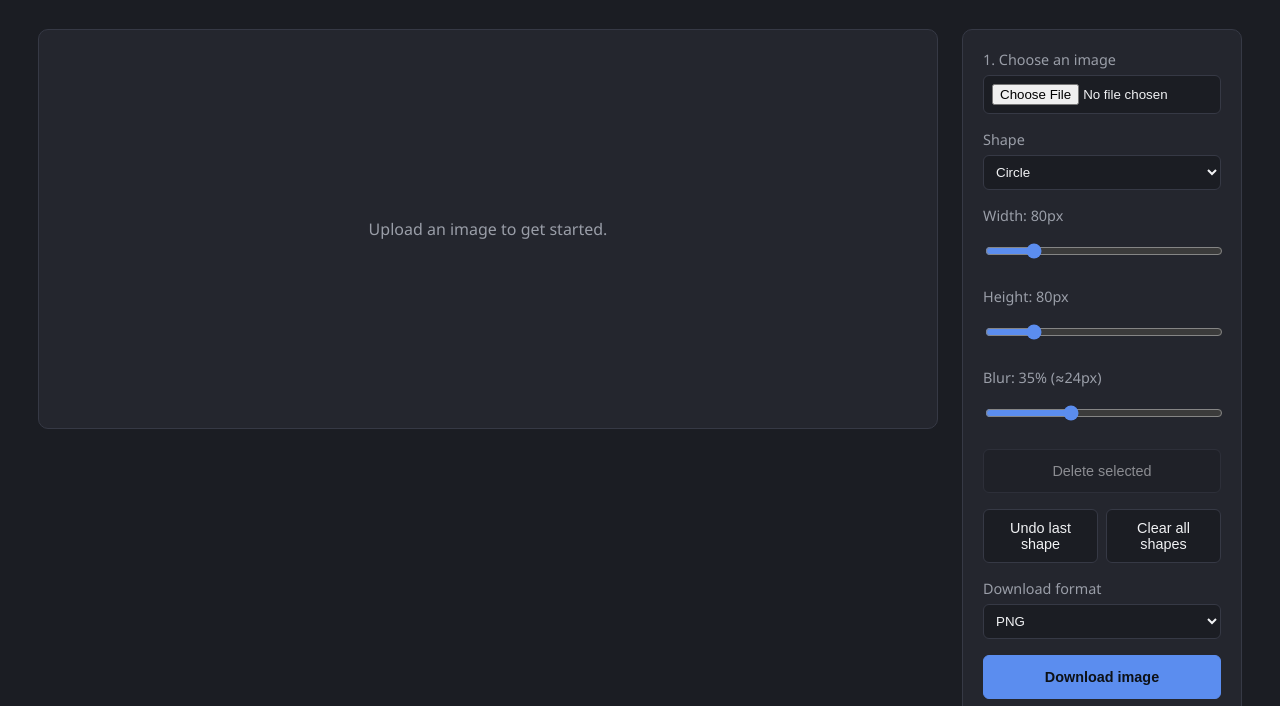
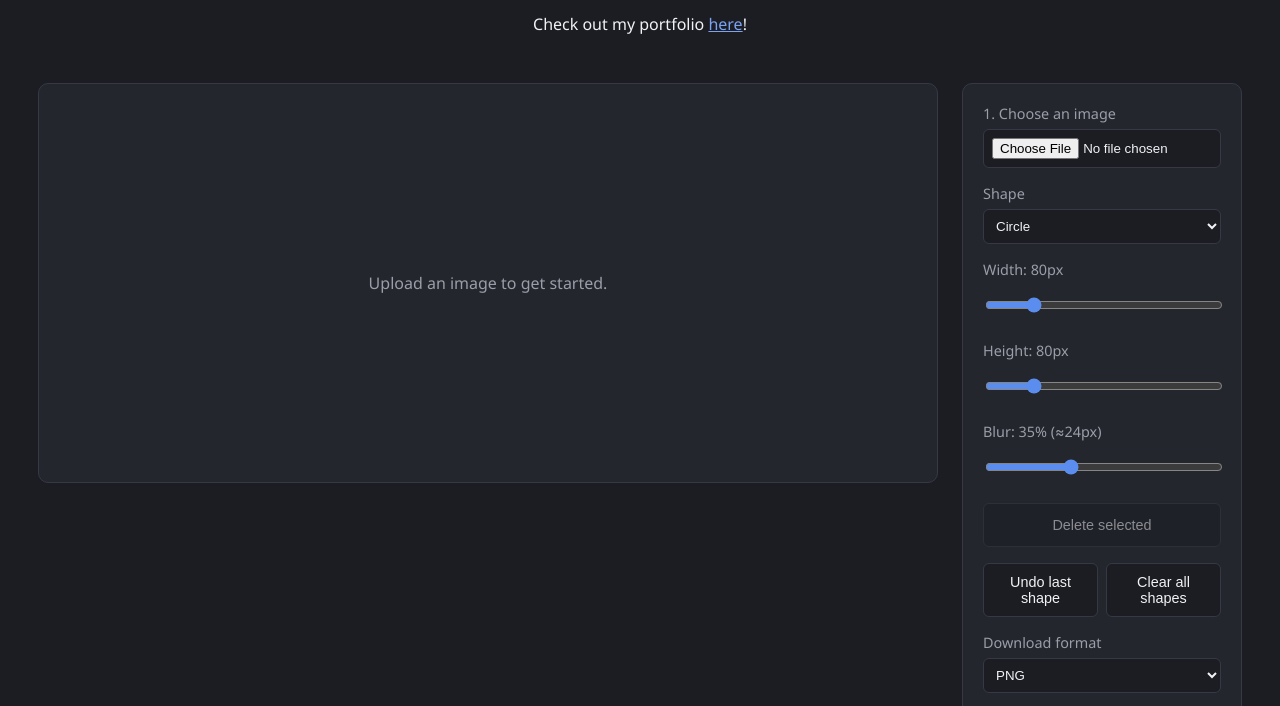
Before and after one commit to rowenlair/BlurItOut, a plain HTML site: page index.html in a window 1280 px wide. Shown: the part 96-802 px from the top of the page. Drawn offline with Linux system fonts and the light colour scheme.

Commit message:
added shameless pluggg

```diff
--- a/css/styles.css
+++ b/css/styles.css
@@ -3,6 +3,12 @@
    Layout: a fixed-width controls panel next to a flexible canvas panel.
    ------------------------------------------------------------------- */
 
+#shamelessPlug {
+  color: #7ba3f2;
+}
+#shamelessPlug:hover  {
+  color: #FFFFFF;
+}
 :root {
   --color-bg: #1b1d23;
   --color-panel: #24262e;
--- a/index.html
+++ b/index.html
@@ -10,6 +10,7 @@
   <header class="app-header">
     <h1>BlurItOut</h1>
     <p class="tagline">Upload a photo, drop a blur shape, drag it into place — all in your browser.</p>
+    <p>Check out my portfolio <a id="shamelessPlug" href="https://rowenlair.github.io">here</a>!</p>
   </header>
 
   <main class="app-layout">
```
